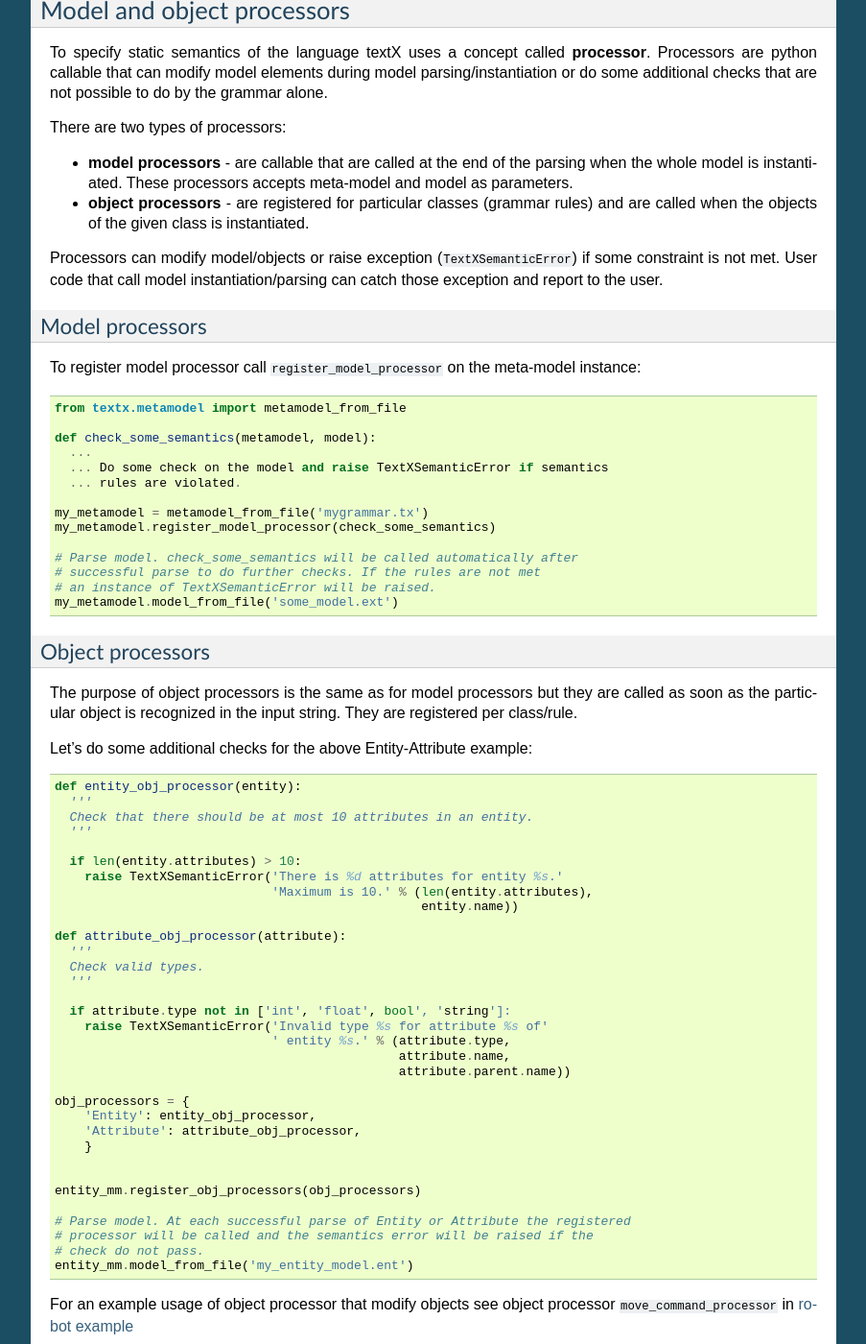
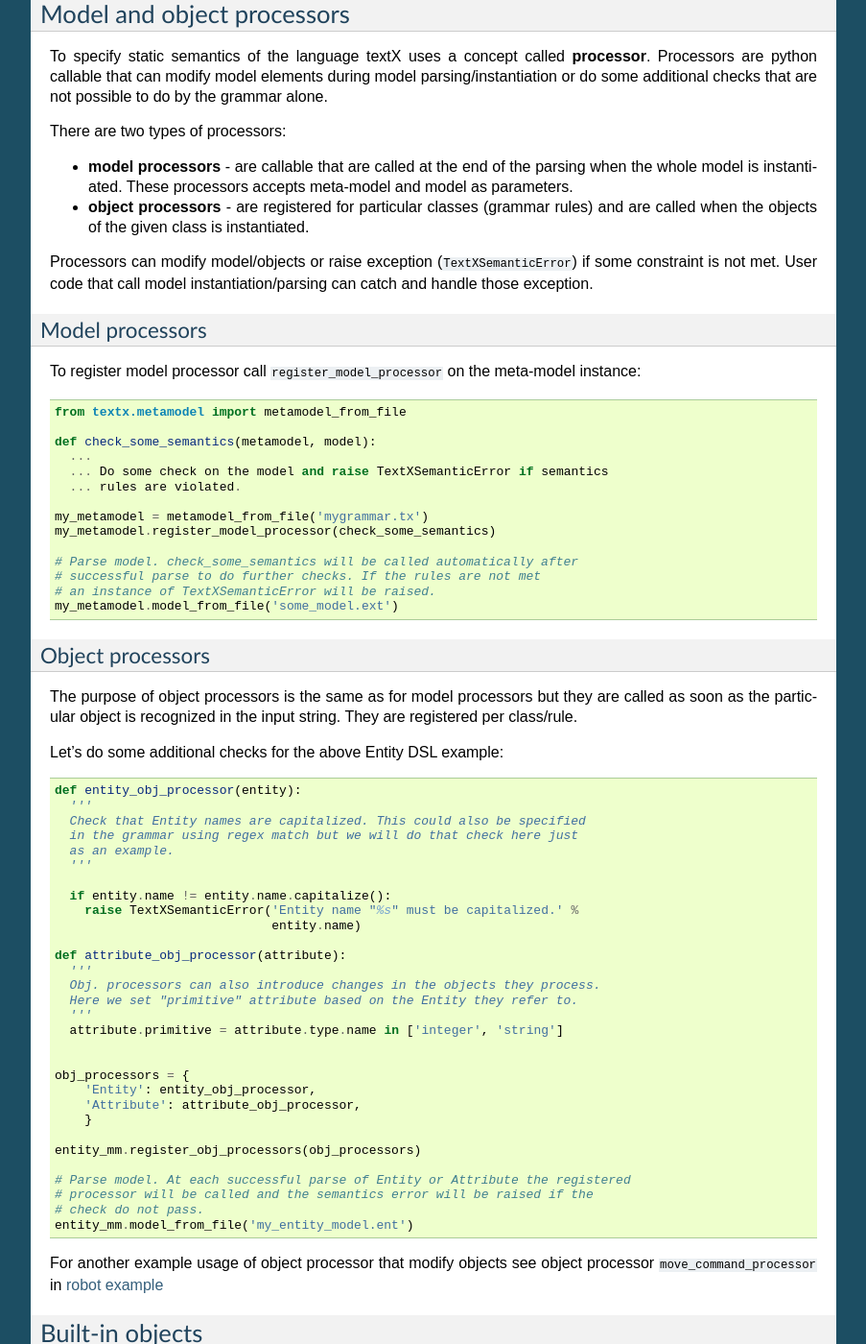
Before and after one commit to textX/textX, a Sphinx documentation site: the page built from docs/metamodel.rst, in a window 1280 px wide and 1400 px high, scrolled down 1547 px. Shown: the whole window at 96% size, without its empty margins (198-1101 px from the left). Built offline with Sphinx 7.4.7, drawn with Linux system fonts in a browser that asks for light colours; some of the changed text lies outside the part shown.

Commit message:
Fixes in the docs.

```diff
--- a/docs/metamodel.rst
+++ b/docs/metamodel.rst
@@ -31,9 +31,9 @@
 a graph of python objects, a.k.a. :ref:`model` or Abstract-Syntax Tree (AST).
 
 Most of the time dynamically created classes will be sufficient but sometimes
-it is needed to use our own classes instead.
+you will want to use your own classes instead.
 To do so use parameter :code:`classes` during meta-model instantiation. This
-parameter is a list of our classes that should be named the same as the rules
+parameter is a list of your classes that should be named the same as the rules
 from the grammar which they represent::
 
   from textx.metamodel import metamodel_from_str
@@ -63,7 +63,7 @@
       self.attributes = attributes
 
 
-  # Use our Entity class. Attribute class will be created dynamically.
+  # Use our Entity class. "Attribute" class will be created dynamically.
   entity_mm = metamodel_from_str(grammar, classes=[Entity])
 
 Now :code:`entity_mm` can be used to parse input models where our :code:`Entity`
@@ -72,10 +72,10 @@
 
 .. note::
    Constructor of user classes should accept all attributes defined by the
-   corresponding rule from the grammar. In the previous example we have
-   provided `name` and `attributes` attributes from the `Entity` rule.
+   corresponding rule from the grammar. In the previous example we have provided
+   :code:`name` and :code:`attributes` attributes from the :code:`Entity` rule.
    If the class is a child in parent-child relationship (see in the next
-   section) then `parent` constructor parameter should also be given.
+   section) then :code:`parent` constructor parameter should also be given.
 
 
 .. _parent-child:
@@ -118,7 +118,7 @@
 
 Processors can modify model/objects or raise exception
 (:code:`TextXSemanticError`) if some constraint is not met. User code that call
-model instantiation/parsing can catch those exception and report to the user.
+model instantiation/parsing can catch and handle those exception.
 
 Model processors
 ################
@@ -151,37 +151,34 @@
 are called as soon as the particular object is recognized in the input string.
 They are registered per class/rule.
 
-Let's do some additional checks for the above Entity-Attribute example:
+Let's do some additional checks for the above Entity DSL example:
 
 
 .. code-block:: python
 
   def entity_obj_processor(entity):
     '''
-    Check that there should be at most 10 attributes in an entity.
+    Check that Entity names are capitalized. This could also be specified
+    in the grammar using regex match but we will do that check here just
+    as an example.
     '''
 
-    if len(entity.attributes) > 10:
-      raise TextXSemanticError('There is %d attributes for entity %s.'
-                               'Maximum is 10.' % (len(entity.attributes),
-                                                   entity.name))
+    if entity.name != entity.name.capitalize():
+      raise TextXSemanticError('Entity name "%s" must be capitalized.' %
+                               entity.name)
 
   def attribute_obj_processor(attribute):
     '''
-    Check valid types.
+    Obj. processors can also introduce changes in the objects they process.
+    Here we set "primitive" attribute based on the Entity they refer to.
     '''
+    attribute.primitive = attribute.type.name in ['integer', 'string']
 
-    if attribute.type not in ['int', 'float', bool', 'string']:
-      raise TextXSemanticError('Invalid type %s for attribute %s of'
-                               ' entity %s.' % (attribute.type,
-                                                attribute.name,
-                                                attribute.parent.name))
 
   obj_processors = {
       'Entity': entity_obj_processor,
       'Attribute': attribute_obj_processor,
       }
-
 
   entity_mm.register_obj_processors(obj_processors)
 
@@ -191,7 +188,7 @@
   entity_mm.model_from_file('my_entity_model.ent')
 
 
-For an example usage of object processor that modify objects see object
+For another example usage of object processor that modify objects see object
 processor :code:`move_command_processor` in :ref:`robot example
 <move_command_processor>`
 
@@ -307,8 +304,8 @@
 When designing a DSL it is usually desirable to match keywords on word
 boundaries.  For example, if we have Entity grammar from the above than a word
 :code:`entity` will be considered a keyword and should be matched on word
-boundaries only. If we have word :code:`entity2` at the place where
-:code:`entity` should be matched the match should not succeed.
+boundaries only. If we have a word :code:`entity2` in the input string at the
+place where :code:`entity` should be matched the match should not succeed.
 
 We could achieve this by using regular expression match and word boundaries
 regular expression rule for each keyword-like match::
```
Also changed, not shown: other parts of docs/metamodel.rst (+6 -6 lines).
